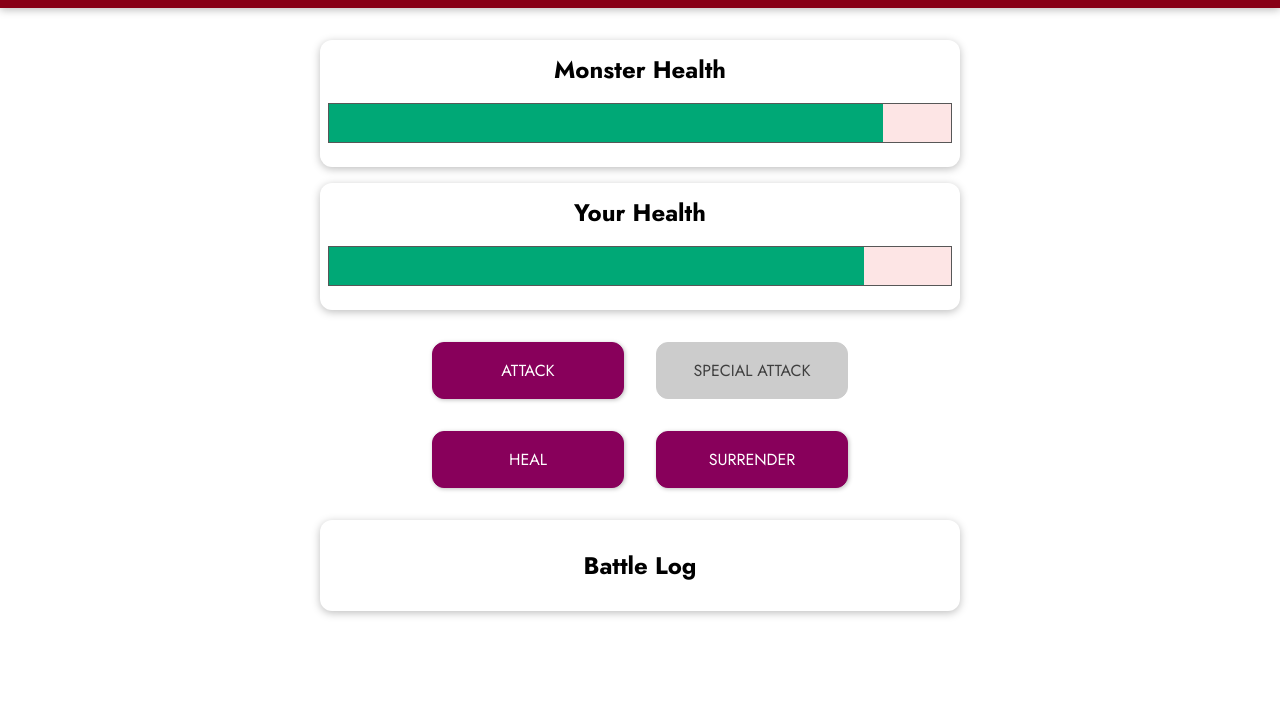
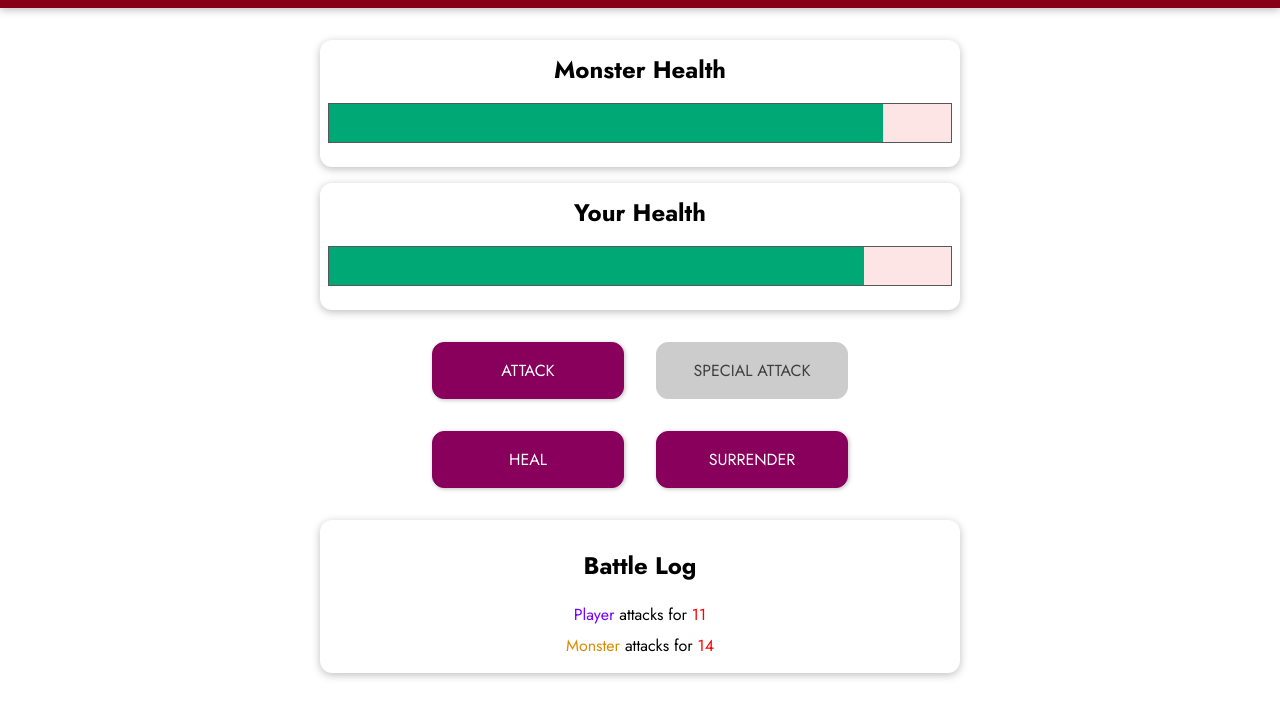
Before and after one commit to MartinFesneau/vue-monster-slayer, a plain HTML site: page index.html in a window 1280 px wide. Both pictures are taken after a click on the button "ATTACK". Shown: the part 97-800 px from the top of the page. Drawn offline with nearby package versions, Linux system fonts and the light colour scheme.

Commit message:
battle log

```diff
--- a/app.js
+++ b/app.js
@@ -9,42 +9,43 @@ const app = Vue.createApp({
       monsterHP: 100,
       currentRound: 0,
       winner: null,
-    }
+      logMessages: [],
+    };
   },
   computed: {
     monsterBarStyles() {
       if (this.monsterHP < 0) {
-        return {width: '0%'};
+        return { width: "0%" };
       } else {
-        return {width: this.monsterHP + '%' };
+        return { width: this.monsterHP + "%" };
       }
     },
     playerBarStyles() {
       if (this.playerHP < 0) {
-        return {width: '0%'};
+        return { width: "0%" };
       } else {
-        return {width: this.playerHP + '%'};
+        return { width: this.playerHP + "%" };
       }
     },
     disableSpecialAttack() {
       return this.currentRound % 3 !== 0;
-    }
+    },
   },
   watch: {
     playerHP(value) {
       if (value <= 0 && this.monsterHP <= 0) {
         this.winner = "Draw";
-      } else if (value <=0) {
-        this.winner = "Monster";
+      } else if (value <= 0) {
+        this.winner = "monster";
       }
     },
     monsterHP(value) {
       if (value <= 0 && this.player <= 0) {
         this.winner = "Draw";
       } else if (value <= 0) {
-        this.winner = "Player";
+        this.winner = "player";
       }
-    }
+    },
   },
   methods: {
     startGame() {
@@ -52,21 +53,25 @@ const app = Vue.createApp({
       this.monsterHP = 100;
       this.winner = null;
       this.currentRound = 0;
+      this.logMessages = [];
     },
     attackMonster() {
       this.currentRound++;
-      const attackValue  = getRandomValue(5, 12);
+      const attackValue = getRandomValue(5, 12);
       this.monsterHP -= attackValue;
       this.attackPlayer();
+      this.addLogMessage("Player", "attack", attackValue);
     },
     attackPlayer() {
       const attackValue = getRandomValue(8, 15);
       this.playerHP -= attackValue;
+      this.addLogMessage("Monster", "attack", attackValue);
     },
     specialAttackMonster() {
       this.currentRound++;
       const attackValue = getRandomValue(15, 25);
       this.monsterHP -= attackValue;
+      this.addLogMessage("Player", "special attack", attackValue);
       this.attackPlayer();
     },
     healPlayer() {
@@ -77,12 +82,20 @@ const app = Vue.createApp({
       } else {
         this.playerHP += healValue;
       }
+      this.addLogMessage("Player", "heal", healValue);
       this.attackPlayer();
     },
     surrender() {
-      this.winner = "monster"
-    }
-  }
+      this.winner = "monster";
+    },
+    addLogMessage(who, what, value) {
+      this.logMessages.unshift({
+        actionBy: who,
+        actionWhat: what,
+        actionValue: value,
+      });
+    },
+  },
 });
 
 app.mount("#game");
--- a/index.html
+++ b/index.html
@@ -26,7 +26,7 @@
       <section id="player" class="container">
         <h2>Your Health</h2>
         <div class="healthbar">
-        <div class="healthbar__value" :style="playerBarStyles"></div>
+          <div class="healthbar__value" :style="playerBarStyles"></div>
         </div>
       </section>
       <section class="container" v-if="winner">
@@ -38,13 +38,23 @@
       </section>
       <section id="controls" v-else>
         <button @click="attackMonster">ATTACK</button>
-        <button :disabled="disableSpecialAttack" @click="specialAttackMonster">SPECIAL ATTACK</button>
+        <button :disabled="disableSpecialAttack" @click="specialAttackMonster">
+          SPECIAL ATTACK
+        </button>
         <button @click="healPlayer">HEAL</button>
         <button @click="surrender">SURRENDER</button>
       </section>
       <section id="log" class="container">
         <h2>Battle Log</h2>
-        <ul></ul>
+        <ul>
+          <li v-for="logMessage in logMessages">
+            <span :class="{'log--player': logMessage.actionBy === 'Player', 'log--monster': logMessage.actionBy === 'Monster' }">
+              {{ logMessage.actionBy === "Player" ? "Player " : "Monster " }}
+            </span>
+            <span v-if="logMessage.actionWhat === 'heal'">heals himself for <span class="log--heal">{{ logMessage.actionValue }}</span></span>
+            <span v-else>attacks for <span class="log--damage">{{ logMessage.actionValue}}</span></span>
+          </li>
+        </ul>
       </section>
     </div>
   </body>
```
